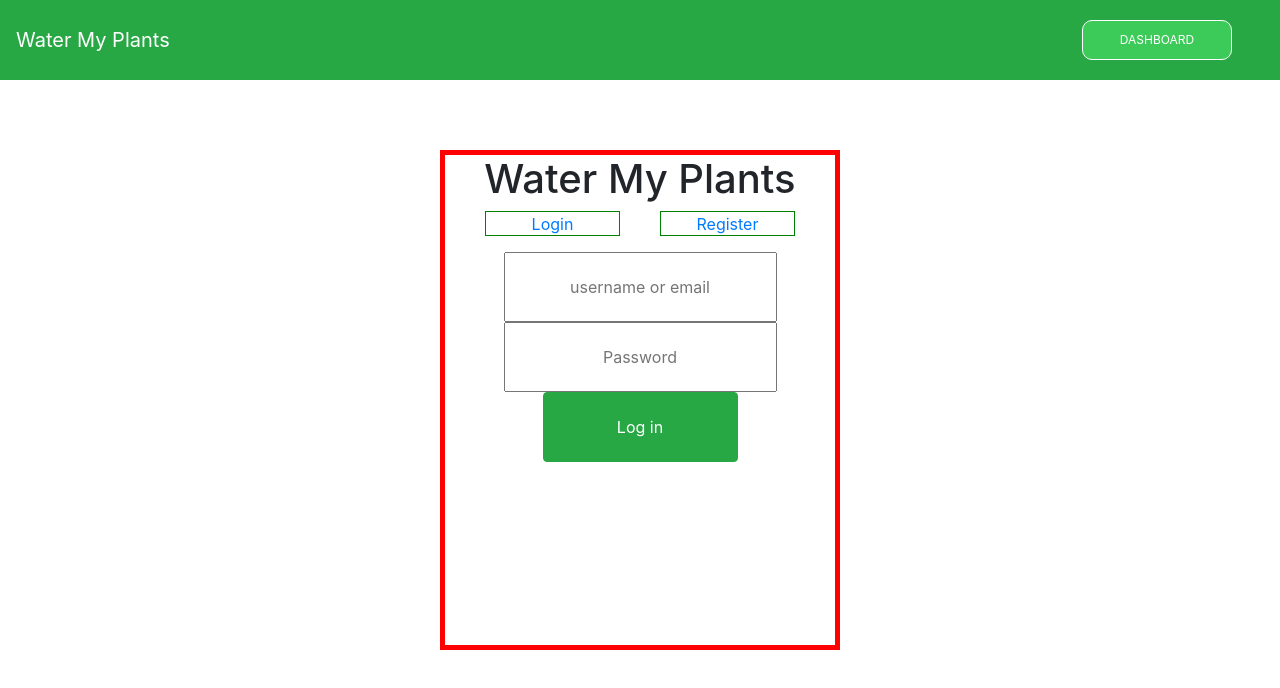
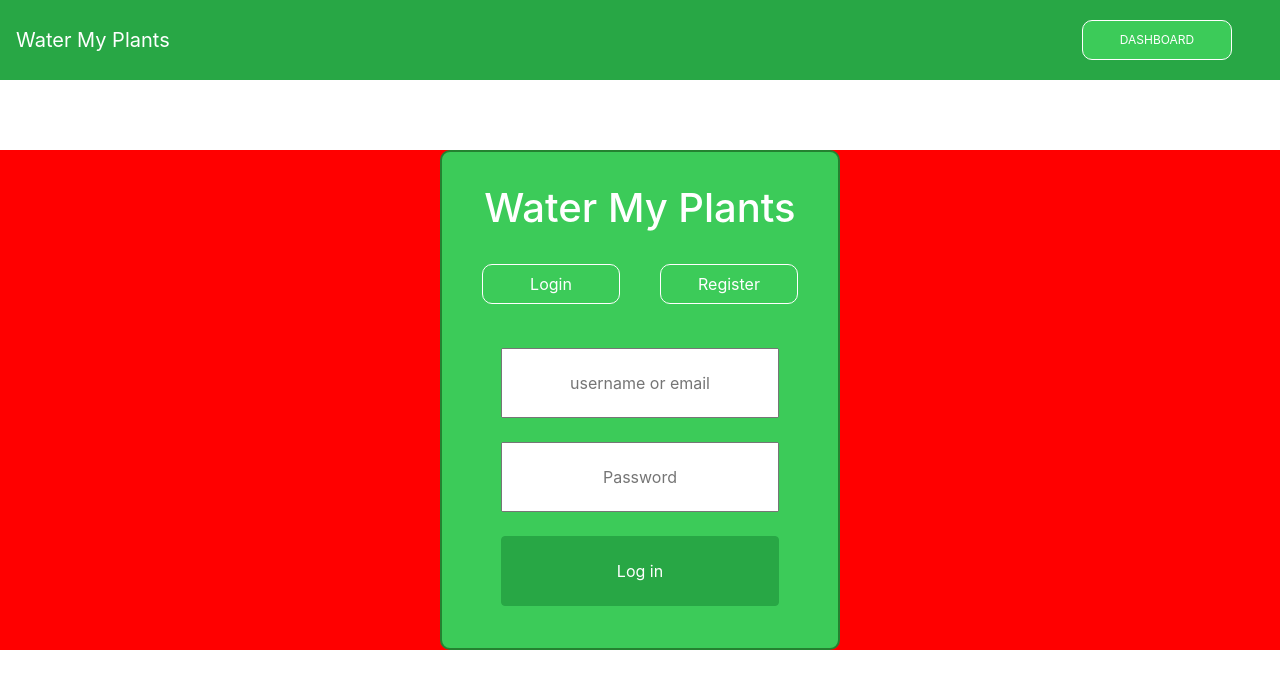
Before and after one commit to lambda-water-my-plants/Build-WaterMyPlants-FE, a React (Create React App) app in the folder water-my-plant/: page / in a window 1280 px wide. Shown: the top 688 px of the page. Built offline with nearby package versions, Linux system fonts and the light colour scheme; no server answers.

Commit message:
add form styles. yarn broken.

```diff
--- a/water-my-plant/src/App.css
+++ b/water-my-plant/src/App.css
@@ -1,11 +1,65 @@
+/* Form Styles */
+
 .Form {
-  border: 5px solid red;
   height: 500px;
   width: 400px;
+  background-color: #3CCB59;
+  border-radius: 10px;
+  border: 2px solid #248230;
+  box-shadow: 1px 2px ##248230;
   margin: 0 auto;
   margin-top: 150px;
   text-align: center;
 }
+
+/* Form Heading */
+
+.Form h1 {
+  color: #FFF;
+  margin: 2rem 0;
+}
+
+/* Form Buttons */
+
+.Form ul {
+  margin: 2rem 0;
+}
+
+.Form li {
+  width: 150px;
+  height: 40px;
+  background-color: #3CCB59;
+  border-radius: 10px;
+  border: 1px solid #FFF;
+  text-align: center;
+  display: flex;
+  flex-flow: column nowrap;
+  justify-content: center;
+  align-items: center;
+}
+
+.Form li a {
+  color: #FFF;
+}
+
+.App {
+  background-color: red;
+}
+
+/* Form Fields */
+
+.User, .Pass {
+  margin: 0.75rem 0;
+}
+
+.login-form button {
+  width: 70%;
+  margin: 0.75rem 0;
+}
+
+
+
+ /* Keyframes */
 
 @keyframes App-logo-spin {
   from {
--- a/water-my-plant/src/components/Login/Login.js
+++ b/water-my-plant/src/components/Login/Login.js
@@ -29,9 +29,9 @@ class Login extends React.Component {
 
   render(){
     return(
-          <Form  onSubmit={this.handlePassword} className =''>
+          <Form  onSubmit={this.handlePassword} className ='login-form'>
               <input
-                  className =''
+                  className ='User'
                   type="text"
                   placeholder="username or email"
                   name="username"
@@ -39,7 +39,7 @@ class Login extends React.Component {
                   onChange={this.handleInput}
               />
               <input
-                  className =''
+                  className ='Pass'
                   type= 'password'
                   placeholder= 'Password'
                   name='password'
```
Also changed, not shown: 1 other file (tests, documents, lock files or other folders).
